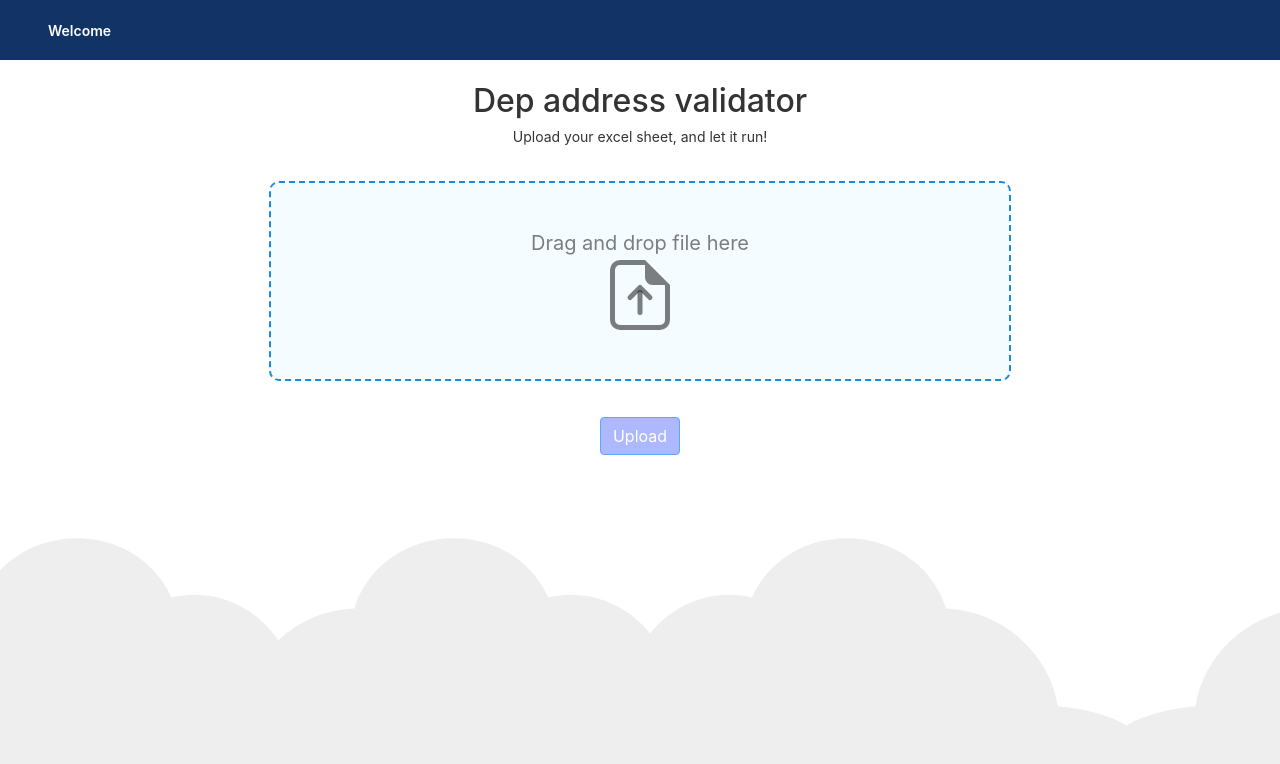
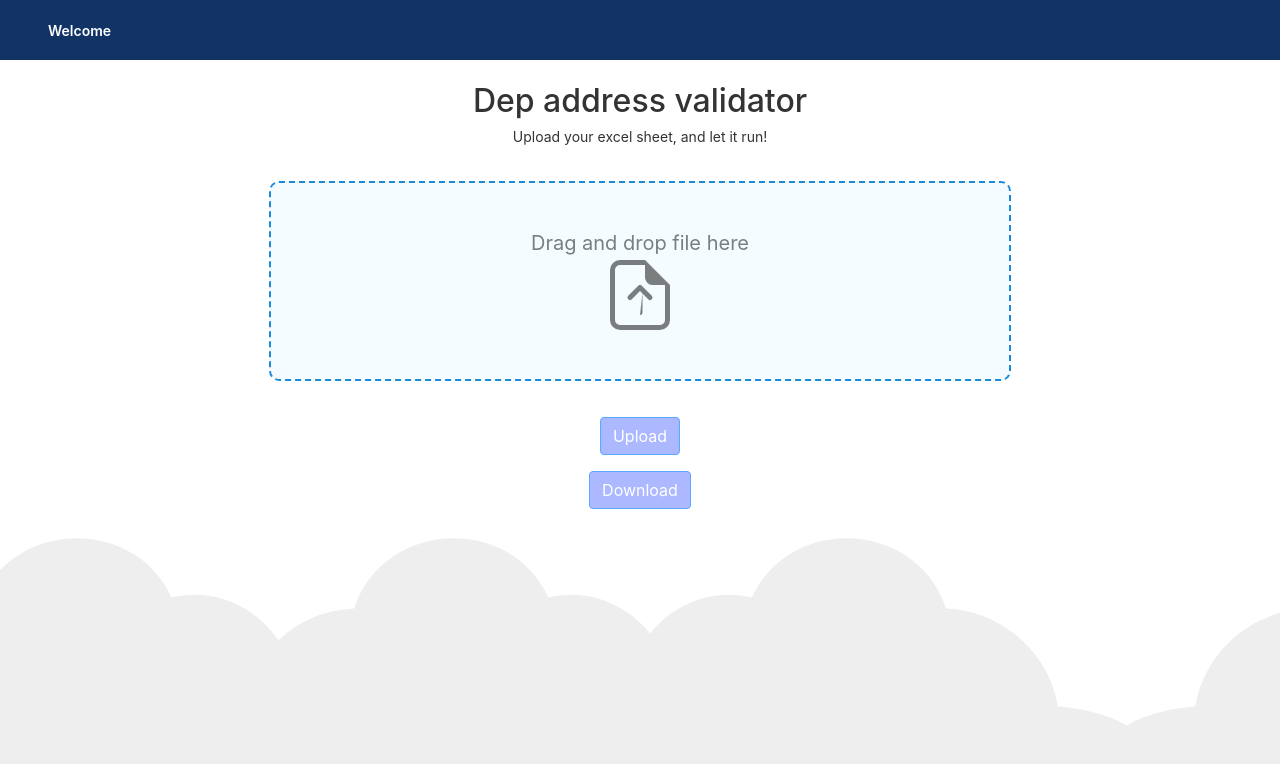
Before and after one commit to roykhoury/dep-address-validator, an Angular app in the folder ui/: page / in a window 1280 px wide. Shown: the top 764 px of the page. Built offline with nearby package versions, Linux system fonts and the light colour scheme.

Commit message:
Added headers header to validation request to fix bug

```diff
--- a/ui/src/app/app.component.html
+++ b/ui/src/app/app.component.html
@@ -15,7 +15,7 @@
       <path d="M4 1h5v1H4a1 1 0 00-1 1v10a1 1 0 001 1h8a1 1 0 001-1V6h1v7a2 2 0 01-2 2H4a2 2 0 01-2-2V3a2 2 0 012-2z"/>
       <path d="M9 4.5V1l5 5h-3.5A1.5 1.5 0 019 4.5z"/>
       <path fill-rule="evenodd" d="M5.646 8.854a.5.5 0 00.708 0L8 7.207l1.646 1.647a.5.5 0 00.708-.708l-2-2a.5.5 0 00-.708 0l-2 2a.5.5 0 000 .708z" clip-rule="evenodd"/>
-      <path fill-rule="evenodd" d="M8 12a.5.5 0 00.5-.5v-4a.5.5 0 00-1 0v4a.5.5 0 00.5.5z" clip-rule="evenodd"/>
+      <path fill-rule="evenodd" d="M8 12a.5.5 0 00.5-.5v-4a.5.5 0 00--1 0v4a.5.5 0 00.5.5z" clip-rule="evenodd"/>
     </svg>
     <input hidden type="file" (change)="onFileChange($event)" #fileInput>
   </div>
@@ -43,9 +43,14 @@
   <div class="text-center">
     <button class="btn btn-primary" (click)="submit()" [disabled]="!inputFile">Upload</button>
   </div>
+
+  <div class="text-center mt-3">
+    <button class="btn btn-primary" (click)="downloadOutput()" [disabled]="progress != 100"> Download</button>
+  </div>
+
   <div class="results">
+  </div>
 
-  </div>
   <svg id="clouds" alt="Gray Clouds Background" xmlns="http://www.w3.org/2000/svg" width="2611.084" height="485.677" viewBox="0 0 2611.084 485.677">
     <path id="Path_39" data-name="Path 39" d="M2379.709,863.793c10-93-77-171-168-149-52-114-225-105-264,15-75,3-140,59-152,133-30,2.83-66.725,9.829-93.5,26.25-26.771-16.421-63.5-23.42-93.5-26.25-12-74-77-130-152-133-39-120-212-129-264-15-54.084-13.075-106.753,9.173-138.488,48.9-31.734-39.726-84.4-61.974-138.487-48.9-52-114-225-105-264,15a162.027,162.027,0,0,0-103.147,43.044c-30.633-45.365-87.1-72.091-145.206-58.044-52-114-225-105-264,15-75,3-140,59-152,133-53,5-127,23-130,83-2,42,35,72,70,86,49,20,106,18,157,5a165.625,165.625,0,0,0,120,0c47,94,178,113,251,33,61.112,8.015,113.854-5.72,150.492-29.764a165.62,165.62,0,0,0,110.861-3.236c47,94,178,113,251,33,31.385,4.116,60.563,2.495,86.487-3.311,25.924,5.806,55.1,7.427,86.488,3.311,73,80,204,61,251-33a165.625,165.625,0,0,0,120,0c51,13,108,15,157-5a147.188,147.188,0,0,0,33.5-18.694,147.217,147.217,0,0,0,33.5,18.694c49,20,106,18,157,5a165.625,165.625,0,0,0,120,0c47,94,178,113,251,33C2446.709,1093.793,2554.709,922.793,2379.709,863.793Z" transform="translate(142.69 -634.312)" fill="#eee"/>
   </svg>
--- a/ui/src/app/app.component.scss
+++ b/ui/src/app/app.component.scss
@@ -1,6 +1,7 @@
 @import "~bootstrap/dist/css/bootstrap.css";
 $base-color: #113366;
 $base-color-dim: #113344;
+$base-color-success: #34CAAA;
 
 :host {
   font-family: -apple-system, BlinkMacSystemFont, "Segoe UI", Roboto, Helvetica, Arial, sans-serif, "Apple Color Emoji", "Segoe UI Emoji", "Segoe UI Symbol";
@@ -64,7 +65,7 @@ $base-color-dim: #113344;
 }
 
 .bg-validator-primary {
-  background-color: $base-color-dim;
+  background-color: $base-color-success;
 }
 
 .uploadfilecontainer {
--- a/ui/src/app/app.component.ts
+++ b/ui/src/app/app.component.ts
@@ -12,7 +12,7 @@ export class AppComponent {
   inputFile: File;
   inputFilename: string;
   outputFilename: string;
-  withHeaders: string;
+  headersCount: string;
   errMsg: string;
   progress: number;
 
@@ -51,7 +51,7 @@ export class AppComponent {
         .subscribe(
           res => {
             this.errMsg = '';
-            this.progress = !isNaN(Number(res)) ? 0 : Number(res);
+            this.progress = Number(res);
           },
           err => {
             this.errMsg = err.message;
@@ -61,6 +61,20 @@ export class AppComponent {
     }, 1000);
   }
 
+  downloadOutput() {
+    this.depValidationService.downloadOutputFile(this.outputFilename)
+      .subscribe(
+        res => {
+          let blob = new Blob([res], {type: 'application/csv'});
+          var downloadURL = window.URL.createObjectURL(blob);
+          var link = document.createElement('a');
+          link.href = downloadURL;
+          link.download = "results.csv";
+          link.click();
+        }
+      )
+  }
+
   submit() {
     console.log('Submitting ', this.inputFile);
     if (this.inputFile == null) {
@@ -68,11 +82,13 @@ export class AppComponent {
       return null;
     }
 
-    this.depValidationService.runValidation(this.inputFile, this.withHeaders)
+    this.depValidationService.runValidation(this.inputFile, this.headersCount)
       .subscribe(
         res => {
           this.errMsg = '';
-          this.outputFilename = res.output;
+          this.outputFilename = res['output'];
+
+          console.log('Downloading ...');
           this.getProgress();
         }, err => {
           this.errMsg = err.message;
--- a/ui/src/app/dep-validation.service.ts
+++ b/ui/src/app/dep-validation.service.ts
@@ -7,17 +7,22 @@ import { HttpClient, HttpHeaders } from '@angular/common/http';
 export class DepValidationService {
   depValidationUrl = 'https://dep-validator-backend.herokuapp.com/runValidation';
   validationProgressUrl = 'https://dep-validator-backend.herokuapp.com/status';
+  downloadOutputUrl = 'https://dep-validator-backend.herokuapp.com/download';
 
   constructor(private http: HttpClient) { }
 
-  runValidation(file, withHeaders: string) {
+  runValidation(file, headersCount: string) {
     let formData = new FormData();
-    formData.set('withHeaders', withHeaders);
+    formData.set('headersCount', headersCount ? headersCount : '1');
     formData.append('file', file);
     return this.http.post(this.depValidationUrl, formData);
   }
 
   getProgress(fileName: string) {
-    return this.http.get(this.validationProgressUrl, { params: { output: fileName } });
+    return this.http.get(this.validationProgressUrl, { params: { output: fileName }});
+  }
+
+  downloadOutputFile(fileName: string) {
+    return this.http.get(this.downloadOutputUrl, { params: { output: fileName }, responseType: 'blob'});
   }
 }
```
